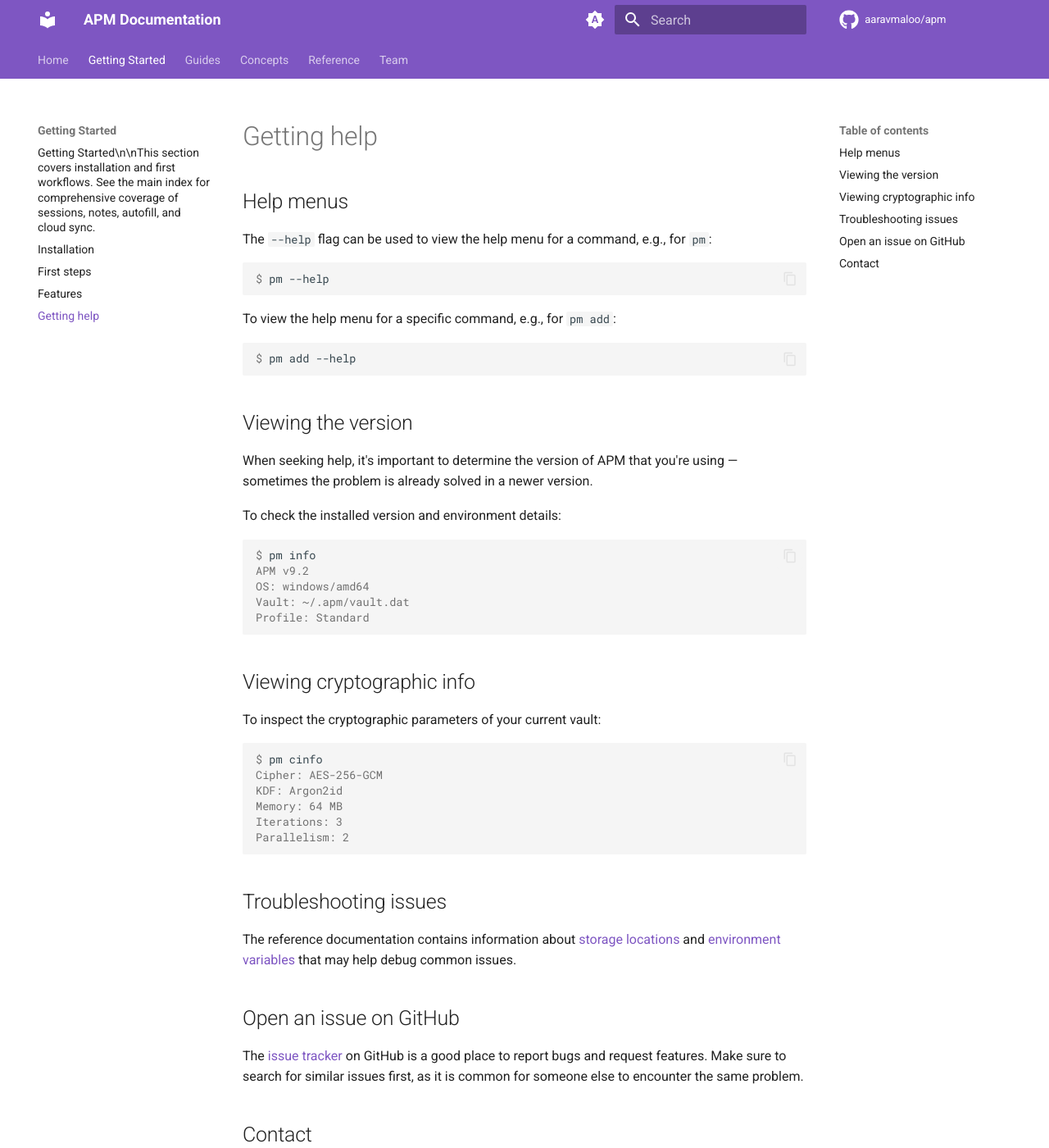
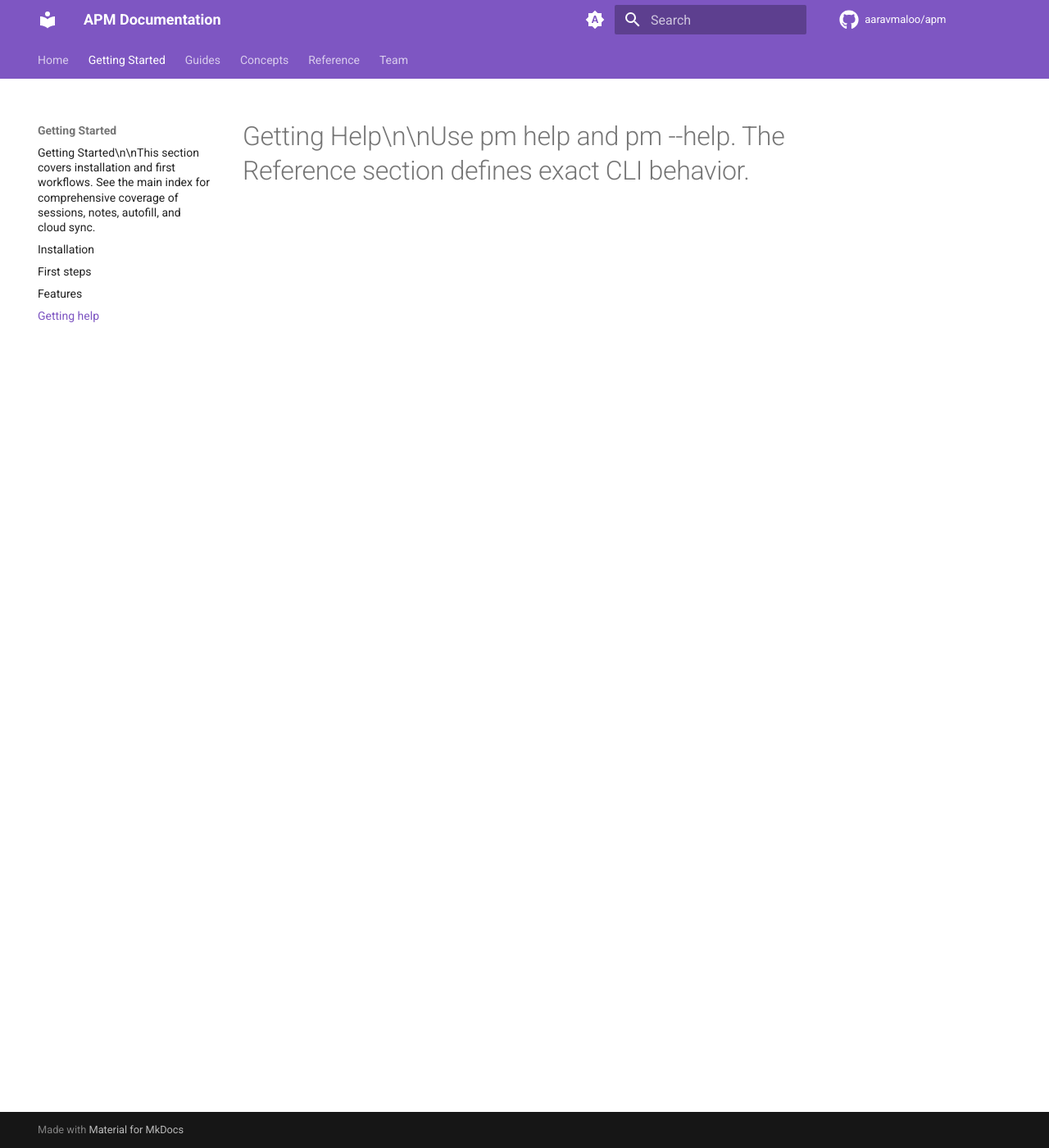
Before and after one commit to aaravmaloo/apm, an MkDocs documentation site: the page built from docs/getting-started/help.md, in a window 1280 px wide and 1400 px high. Shown: the whole window at 82% size. Built offline with MkDocs 1.6.1 and Material for MkDocs 9.7.7, drawn with Linux system fonts in a browser that asks for light colours; comment, search, counter and statistics services are not loaded; some of the changed text lies outside the part shown.

Commit message:
docs: update docs/getting-started/help.md

````diff
--- a/docs/getting-started/help.md
+++ b/docs/getting-started/help.md
@@ -1,60 +1 @@
-# Getting help
-
-## Help menus
-
-The `--help` flag can be used to view the help menu for a command, e.g., for `pm`:
-
-```console
-$ pm --help
-```
-
-To view the help menu for a specific command, e.g., for `pm add`:
-
-```console
-$ pm add --help
-```
-
-## Viewing the version
-
-When seeking help, it's important to determine the version of APM that you're using — sometimes the
-problem is already solved in a newer version.
-
-To check the installed version and environment details:
-
-```console
-$ pm info
-APM v9.2
-OS: windows/amd64
-Vault: ~/.apm/vault.dat
-Profile: Standard
-```
-
-## Viewing cryptographic info
-
-To inspect the cryptographic parameters of your current vault:
-
-```console
-$ pm cinfo
-Cipher: AES-256-GCM
-KDF: Argon2id
-Memory: 64 MB
-Iterations: 3
-Parallelism: 2
-```
-
-## Troubleshooting issues
-
-The reference documentation contains information about
-[storage locations](../reference/storage.md) and
-[environment variables](../reference/environment-variables.md) that may help debug common issues.
-
-## Open an issue on GitHub
-
-The [issue tracker](https://github.com/aaravmaloo/apm/issues) on GitHub is a good place to report
-bugs and request features. Make sure to search for similar issues first, as it is common for someone
-else to encounter the same problem.
-
-## Contact
-
-For security-related concerns, contact [aaravmaloo06@gmail.com](mailto:aaravmaloo06@gmail.com)
-directly.
+# Getting Help\n\nUse pm help and pm <command> --help. The Reference section defines exact CLI behavior.
````
